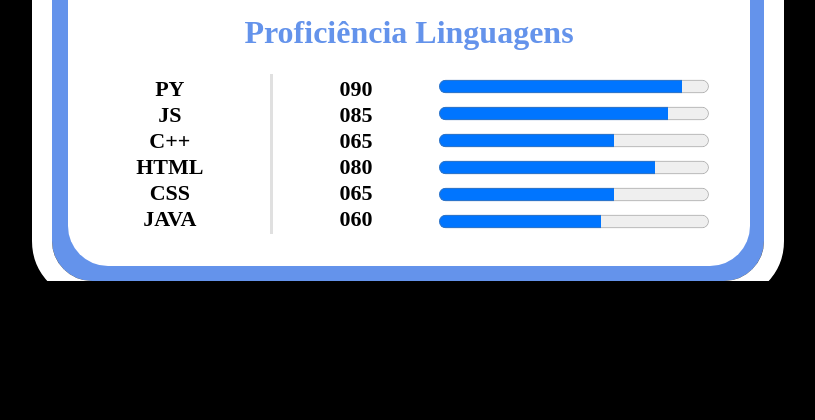
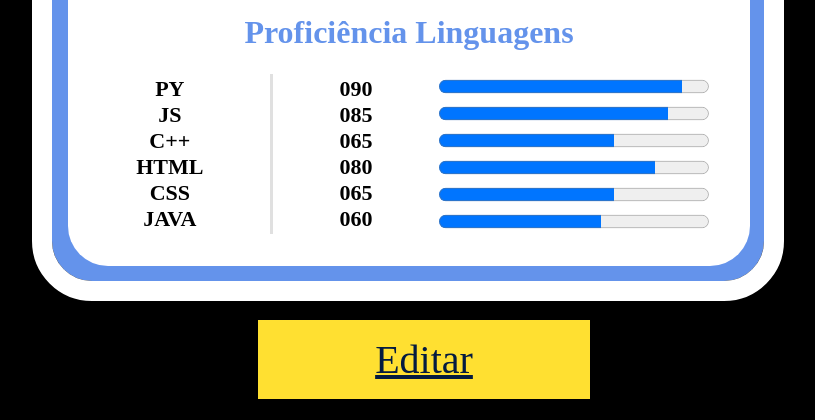
Before and after one commit to Programacao-Para-Web-2022-02/trabalho-final-studex, a Flask app: page /perfil in a window 1280 px wide. Shown: the part 889-1309 px from the top of the page, without its empty margins (232-1047 px from the left). Before the commit the page ends 1170 px from the top, so only its background shows below. Run offline with Flask 2, Linux system fonts and the light colour scheme; the visitor is signed in with stand-in values (Sample User, id 1); some libraries are stand-ins or nearby versions.

Commit message:
perfil 95%

```diff
--- a/Studex-Flask/studex/main.py
+++ b/Studex-Flask/studex/main.py
@@ -17,6 +17,11 @@ def home():
 @login_required
 def perfil():
     return render_template("perfil.html", user=current_user)
+
+@main.route('/pesquisar')
+@login_required
+def pesquisar():
+    return render_template("pesquisar.html", user=current_user)
 
 
 @main.route("/login", methods=["POST", "GET"])
--- a/Studex-Flask/studex/static/style.css
+++ b/Studex-Flask/studex/static/style.css
@@ -1,16 +1,13 @@
 body{
-    margin: 0;
-    padding: 0;
+    margin: 0; padding: 0;
     background-color: black;
 }
 /* Inicio Style NavBar*/
 .navbar{
     display: flex;
-    width: 100%;
-    height: 100px;
+    width: 100%; height: 100px;
     background: black;
-    align-items: center;
-    justify-content: center;
+    align-items: center; justify-content: center;
     background-attachment: fixed;
 }
 .itens-nav{
@@ -39,8 +36,7 @@ body{
     background-repeat: no-repeat;
     background-position: center;
     background-attachment: fixed;
-    height: 100%;
-    width: 100%;
+    height: 100%; width: 100%;
 }
 .botoes-1{
     display: block;
@@ -60,9 +56,6 @@ body{
 }
 /* Fim Style Home*/
 /* Inicio Style Forms */
-.centro-form{
-
-}
 .imagem-fundo-form{
     display: flex;
     align-items: center;
@@ -244,4 +237,71 @@ body{
     height: 160px;
     background-color: #E0E0E0;
 }
+.editar-crud{
+    color: black;
+    display: flex;
+    align-items: center;
+    justify-content: center;
+}
+
+ul {
+    background: #FFE031;
+    list-style: none;
+    width: 300px;
+    padding-left: 0;
+    text-align: center;
+    font-size: 40px;
+    height: 60px;
+    margin-top: 3%;
+
+}
+
+li {
+  color: #fff;
+  background: #FFE031;
+  display: block;
+  float: left;
+    width: 300px;
+  padding: 1rem;
+  position: relative;
+  text-decoration: none;
+  transition-duration: 0.5s;
+}
+
+li a {
+  color: #041b40;
+}
+
+li:hover,
+li:focus-within {
+  background: red;
+  cursor: pointer;
+}
+li:focus-within a {
+  outline: none;
+}
+ul li ul {
+  background: orange;
+  visibility: hidden;
+  opacity: 0;
+  min-width: 5rem;
+  position: absolute;
+  transition: all 0.5s ease;
+  margin-top: 1rem;
+  left: 0;
+  display: none;
+}
+
+ul li:hover > ul,
+ul li:focus-within > ul,
+ul li ul:hover,
+ul li ul:focus {
+   visibility: visible;
+   opacity: 1;
+   display: block;
+}
+ul li ul li {
+  clear: both;
+  width: 100%;
+}
 /* Fim Style Perfil*/
--- a/Studex-Flask/studex/templates/perfil.html
+++ b/Studex-Flask/studex/templates/perfil.html
@@ -77,4 +77,28 @@
     </div>
 </div>
 
+<div class="botoes-crud">
+    <div class="editar-crud">
+        <ul>
+            <li><a href="#" aria-haspopup="true">Editar</a>
+              <ul class="dropdown" aria-label="submenu">
+                    <li><a href="#">Semestre</a></li>
+                <li><a href="#">Tempo de Programação</a></li>
+                <li><a href="#">Linguagem Preferida</a></li>
+                <li><a href="#">Sistema Operacional</a></li>
+                <li><a href="#">Conhecimento em Python</a></li>
+                <li><a href="#">Conhecimento em JS</a></li>
+                <li><a href="#">Conhecimento em C++</a></li>
+                <li><a href="#">Conhecimento em HTML/CSS</a></li>
+                <li><a href="#">Conhecimento em Java</a></li>
+                <li><a href="#">Resumo</a></li>
+              </ul>
+            </li>
+          </ul>
+    </div>
+
+
+
+</div>
+
 {% endblock %}
```
Also changed, not shown: Studex-Flask/studex/templates/pesquisar.html (added, +8 -0 lines).
